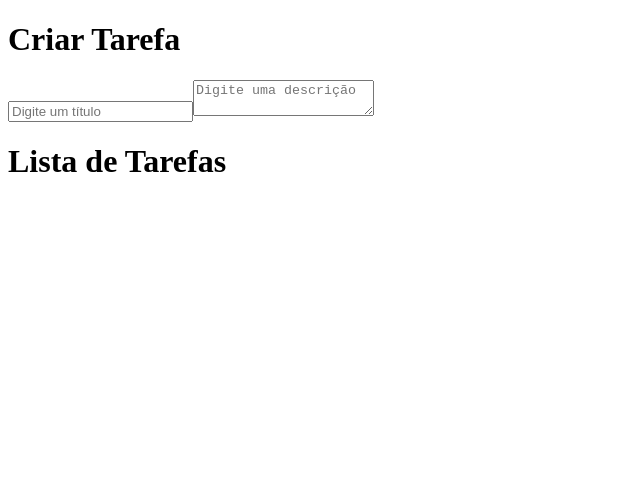
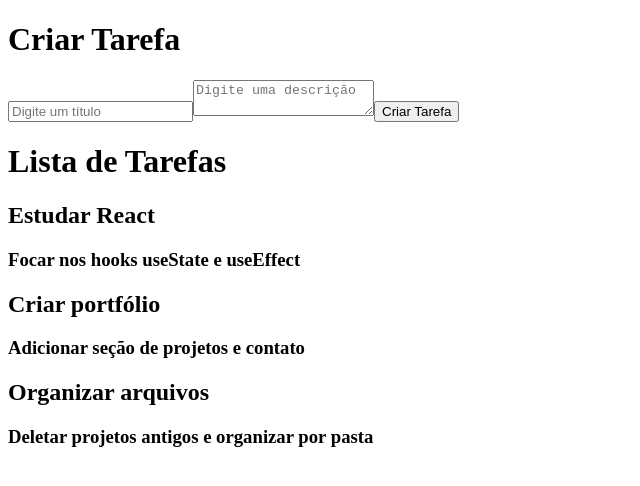
Before and after one commit to juliocesardemoraes/zeus-reactjs, a React (Vite) app: page / in a window 1280 px wide. Shown: the top 486 px of the page, without its empty margins (0-640 px from the left). Built offline with nearby package versions, Linux system fonts and the light colour scheme.

Commit message:
feat: add project

```diff
--- a/src/App.jsx
+++ b/src/App.jsx
@@ -1,9 +1,11 @@
 import { useEffect } from "react";
 import { useState } from "react";
+import { tasksMock } from "./mock/TasksMock";
 
 function App() {
   const [title, setTitle] = useState("");
   const [description, setDescription] = useState("");
+  const [tasks, setTasks] = useState(tasksMock);
 
   useEffect(() => {
     console.log("TITLE", title);
@@ -12,6 +14,22 @@ function App() {
   return (
     <>
       <h1>Criar Tarefa</h1>
+      <form
+        onSubmit={(event) => {
+          event.preventDefault();
+
+          setTasks((prev) => {
+            return [
+              ...prev,
+              {
+                title,
+                description,
+                done: false,
+              },
+            ];
+          });
+        }}
+      >
         <input
           type="text"
           name="title"
@@ -32,9 +50,18 @@ function App() {
           }}
         ></textarea>
 
+        <button type="submit">Criar Tarefa</button>
+      </form>
+
       <h1>Lista de Tarefas</h1>
-      <h2>{title}</h2>
-      <h3>{description}</h3>
+      {tasks.map((task, index) => {
+        return (
+          <div key={index}>
+            <h2>{task.title}</h2>
+            <h3>{task.description}</h3>
+          </div>
+        );
+      })}
     </>
   );
 }
--- /dev/null
+++ b/src/mock/TasksMock.js
@@ -0,0 +1,17 @@
+export const tasksMock = [
+  {
+    title: "Estudar React",
+    description: "Focar nos hooks useState e useEffect",
+    done: false,
+  },
+  {
+    title: "Criar portfólio",
+    description: "Adicionar seção de projetos e contato",
+    done: false,
+  },
+  {
+    title: "Organizar arquivos",
+    description: "Deletar projetos antigos e organizar por pasta",
+    done: false,
+  },
+];
```
Lines whose indentation alone changed are shown as unchanged.
